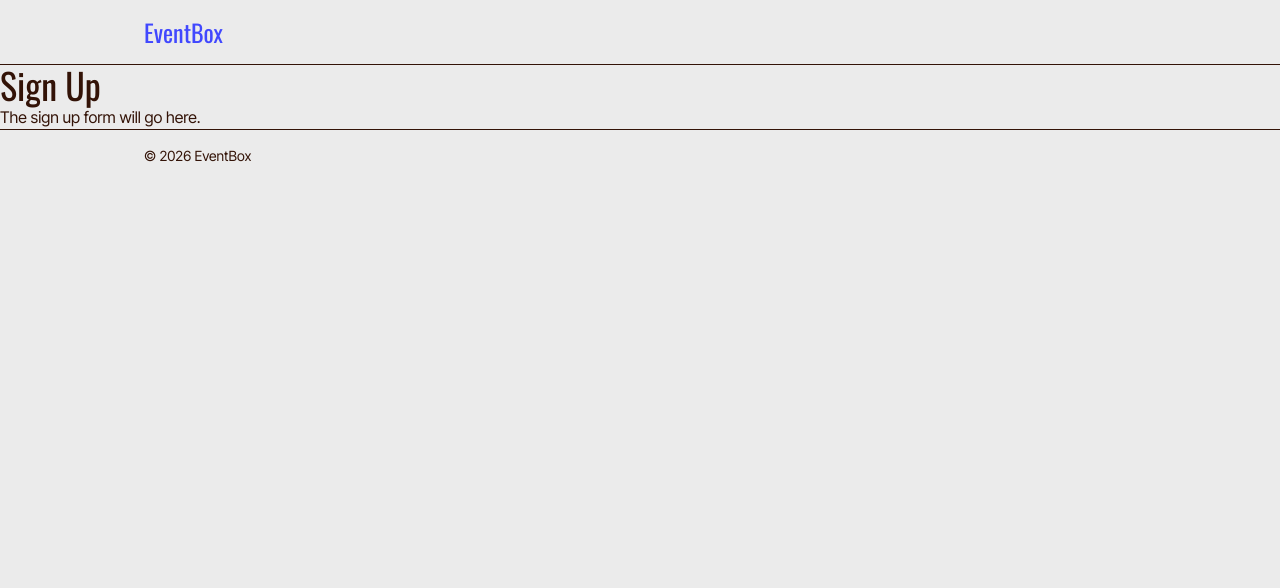
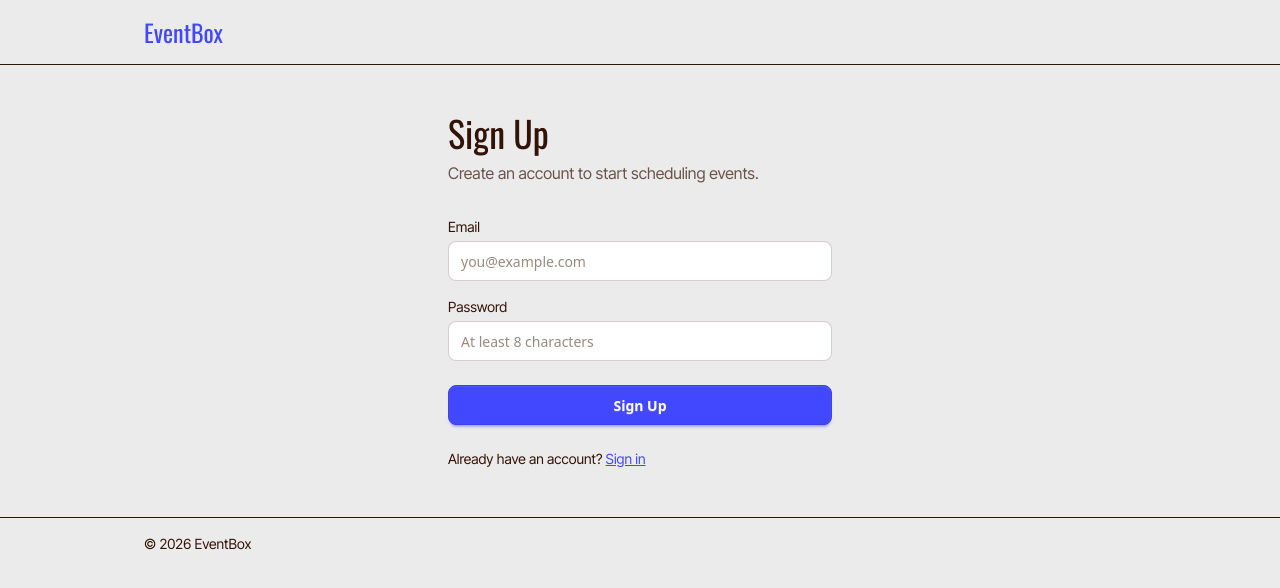
Before and after one commit to JimeBlue/event-scheduler, a React (Vite) app: page /signup in a window 1280 px wide. Shown: the top 588 px of the page. Built offline with nearby package versions, Linux system fonts and the light colour scheme; no server answers.

Commit message:
build sign up form with client and api validation

```diff
--- /dev/null
+++ b/src/components/auth/SignUpForm.jsx
@@ -0,0 +1,139 @@
+import { useState } from 'react';
+import { useNavigate } from 'react-router';
+import { useAuth } from '../../context/AuthContext';
+import { isValidEmail } from '../../utils/validators';
+import FieldError from '../FieldError';
+
+// One starting shape for the form, defined once. Reused to reset the form
+// and as the single object that holds every field's value.
+const initialFormData = { email: '', password: '' };
+
+const SignUpForm = () => {
+  const { signup } = useAuth();
+  const navigate = useNavigate();
+
+  // All field values live in one object — same pattern as SignInForm.
+  const [formData, setFormData] = useState(initialFormData);
+
+  // Two distinct kinds of error:
+  // - `errors`: per-field, client-side checks (before we ever call the API).
+  // - `error`:  a single message from the API (e.g. "User Already Exist").
+  const [errors, setErrors] = useState({});
+  const [error, setError] = useState(null);
+  const [submitting, setSubmitting] = useState(false);
+
+  // Validate the given data and return an errors object (empty = all good).
+  // Defaults to current formData so handleSubmit can call it with no args.
+  const validate = (data = formData) => {
+    const newErrors = {};
+    if (!data.email.trim()) {
+      newErrors.email = 'Email is required.';
+    } else if (!isValidEmail(data.email)) {
+      newErrors.email = 'Please enter a valid email.';
+    }
+    // The API rejects passwords shorter than 8 chars, so we check it here
+    // first to give instant feedback instead of a round-trip.
+    if (!data.password) {
+      newErrors.password = 'Password is required.';
+    } else if (data.password.length < 8) {
+      newErrors.password = 'Password must be at least 8 characters.';
+    }
+    return newErrors;
+  };
+
+  // One handler for every field: the input's `name` tells us which key to set.
+  const handleChange = (e) => {
+    const { name, value } = e.target;
+    const nextFormData = { ...formData, [name]: value };
+    setFormData(nextFormData);
+
+    // Re-validate against the new data so a corrected field clears its own
+    // error live — but only once errors are already showing, so we don't nag
+    // the user before they've tried to submit.
+    setErrors((prev) => {
+      if (Object.keys(prev).length === 0) return prev;
+      return validate(nextFormData);
+    });
+  };
+
+  const handleSubmit = async (e) => {
+    // Stop the browser's default full-page reload on submit.
+    e.preventDefault();
+
+    // Client-side checks first — if anything's wrong, show it and bail
+    // before bothering the API.
+    const newErrors = validate();
+    if (Object.keys(newErrors).length > 0) {
+      setErrors(newErrors);
+      return;
+    }
+
+    setErrors({});
+    setError(null);
+    setSubmitting(true);
+
+    try {
+      // signup() hits POST /users and creates the account. The API returns
+      // NO token, so this does NOT log the user in.
+      await signup(formData.email, formData.password);
+      // FR014: on success, send the user to Sign-In to actually log in.
+      navigate('/login');
+    } catch (err) {
+      // api.js gave us a readable message (e.g. "User Already Exist").
+      setError(err.message);
+    } finally {
+      setSubmitting(false);
+    }
+  };
+
+  return (
+    // noValidate turns OFF the browser's built-in validation so our own
+    // checks (and messages) run instead.
+    <form onSubmit={handleSubmit} noValidate className="mt-8 flex flex-col gap-4">
+      <label className="flex flex-col gap-1">
+        <span className="font-text text-sm">Email</span>
+        <input
+          type="email"
+          name="email"
+          value={formData.email}
+          onChange={handleChange}
+          autoComplete="email"
+          className="input input-bordered w-full"
+          placeholder="you@example.com"
+        />
+        <FieldError message={errors.email} />
+      </label>
+
+      <label className="flex flex-col gap-1">
+        <span className="font-text text-sm">Password</span>
+        <input
+          type="password"
+          name="password"
+          value={formData.password}
+          onChange={handleChange}
+          autoComplete="new-password"
+          className="input input-bordered w-full"
+          placeholder="At least 8 characters"
+        />
+        <FieldError message={errors.password} />
+      </label>
+
+      {/* FR019: the API-level error (account already exists, network down, etc.). */}
+      {error && (
+        <div role="alert" className="alert alert-error">
+          <span className="font-text">{error}</span>
+        </div>
+      )}
+
+      <button
+        type="submit"
+        disabled={submitting}
+        className="btn btn-primary mt-2"
+      >
+        {submitting ? 'Creating account…' : 'Sign Up'}
+      </button>
+    </form>
+  );
+};
+
+export default SignUpForm;
--- a/src/pages/SignUp.jsx
+++ b/src/pages/SignUp.jsx
@@ -1,8 +1,24 @@
+import { Link } from 'react-router';
+import SignUpForm from '../components/auth/SignUpForm';
+
+// Thin page shell: heading + the form + the link to sign in.
+// All the form logic lives in <SignUpForm />.
 const SignUp = () => {
   return (
-    <div>
+    <div className="container max-w-md py-12">
       <h1 className="font-heading text-4xl">Sign Up</h1>
-      <p className="font-text">The sign up form will go here.</p>
+      <p className="mt-2 font-text text-base-content/70">
+        Create an account to start scheduling events.
+      </p>
+
+      <SignUpForm />
+
+      <p className="mt-6 font-text text-sm">
+        Already have an account?{' '}
+        <Link to="/login" className="link text-brand-blue">
+          Sign in
+        </Link>
+      </p>
     </div>
   );
 };
```
